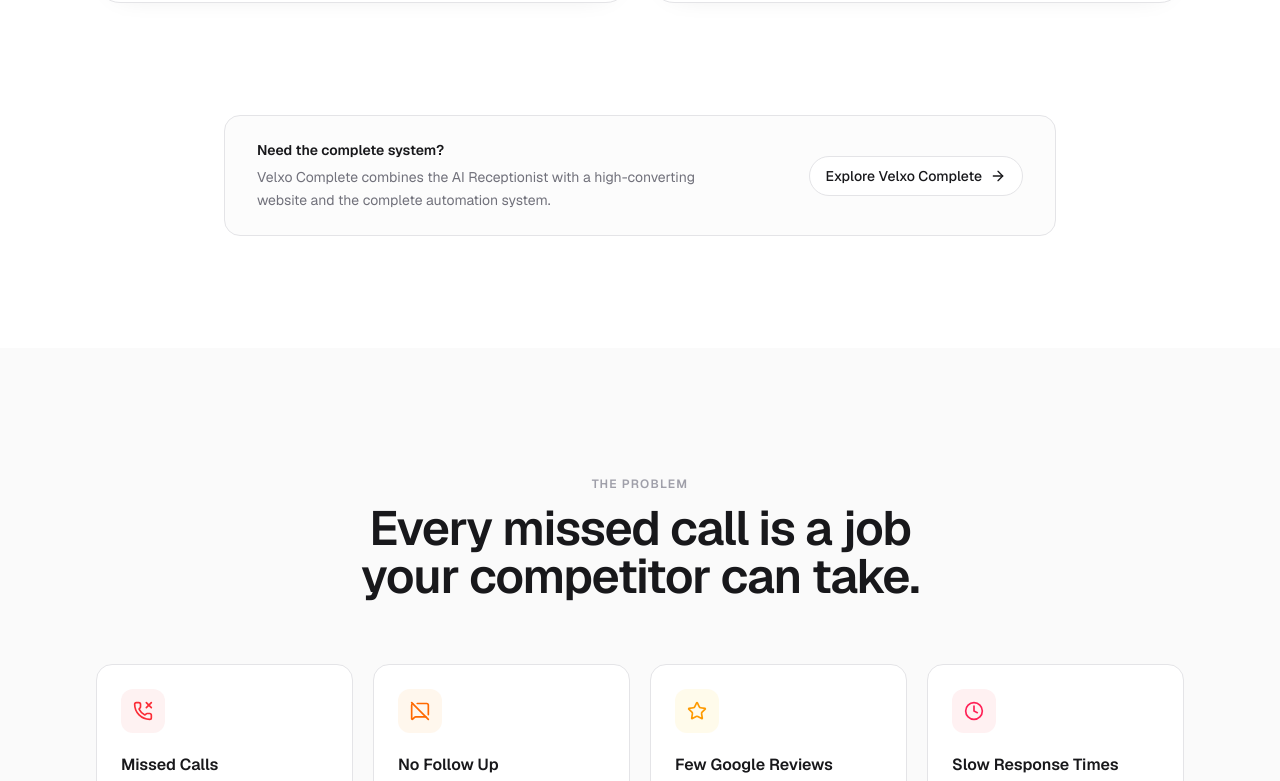
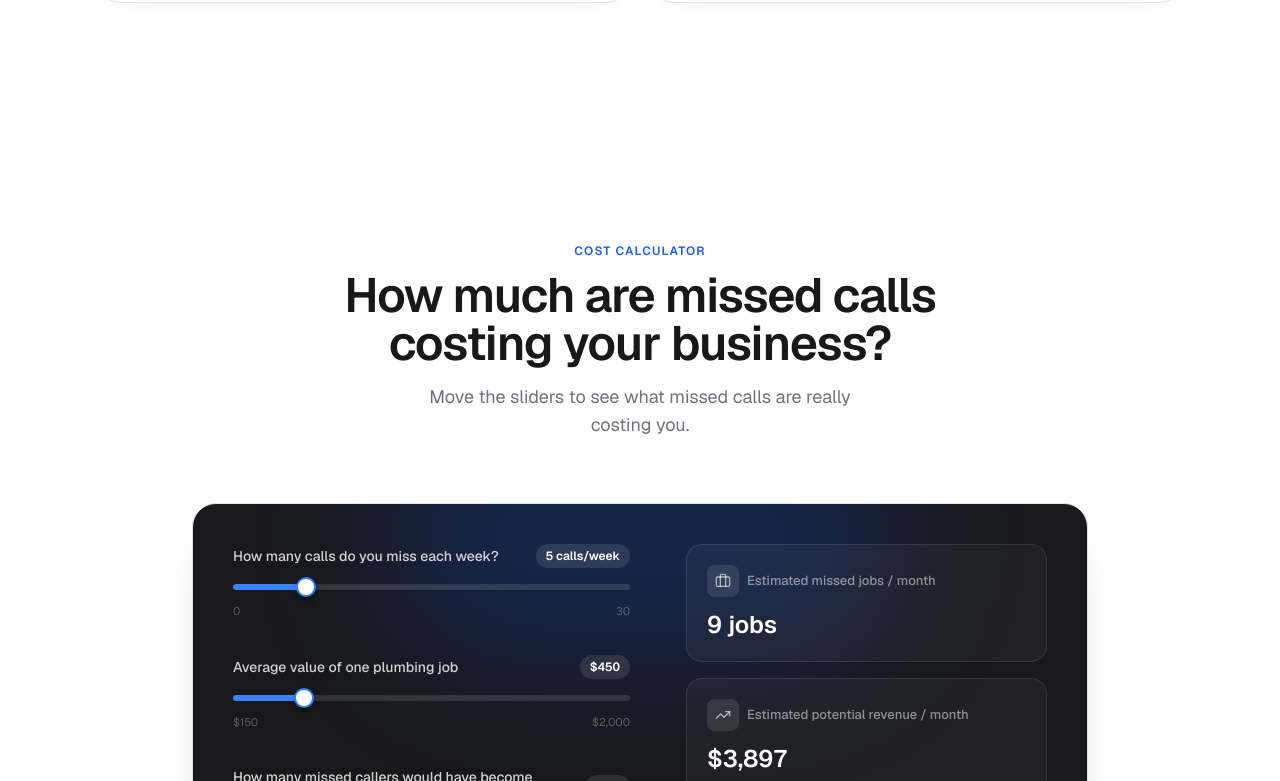
Before and after one commit to sohaibbb-dotcom/velxo-plumber-funnel, a Next.js app: page / in a window 1280 px wide. Shown: the part 1919-2700 px from the top of the page. Built offline with nearby package versions, Linux system fonts and the light colour scheme; no server answers.

Commit message:
optimize homepage value sequencing

```diff
--- a/src/components/sections/BelowFold.tsx
+++ b/src/components/sections/BelowFold.tsx
@@ -52,11 +52,11 @@ export function BelowFold() {
   return (
     <>
       <Capabilities />
+      <Calculator />
       <CompleteUpsell />
       <Problem />
       <Demo />
       <Comparison />
-      <Calculator />
       <WhyVelxo />
       <Pricing />
       <Showcase />
```
